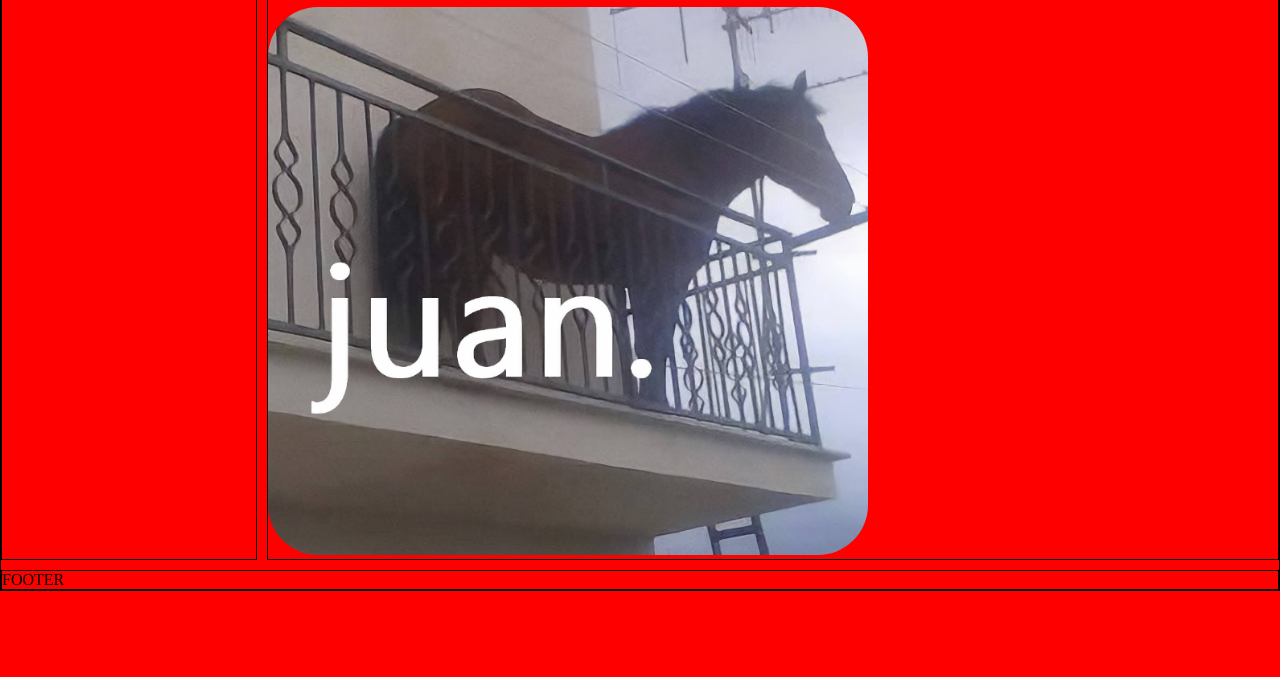
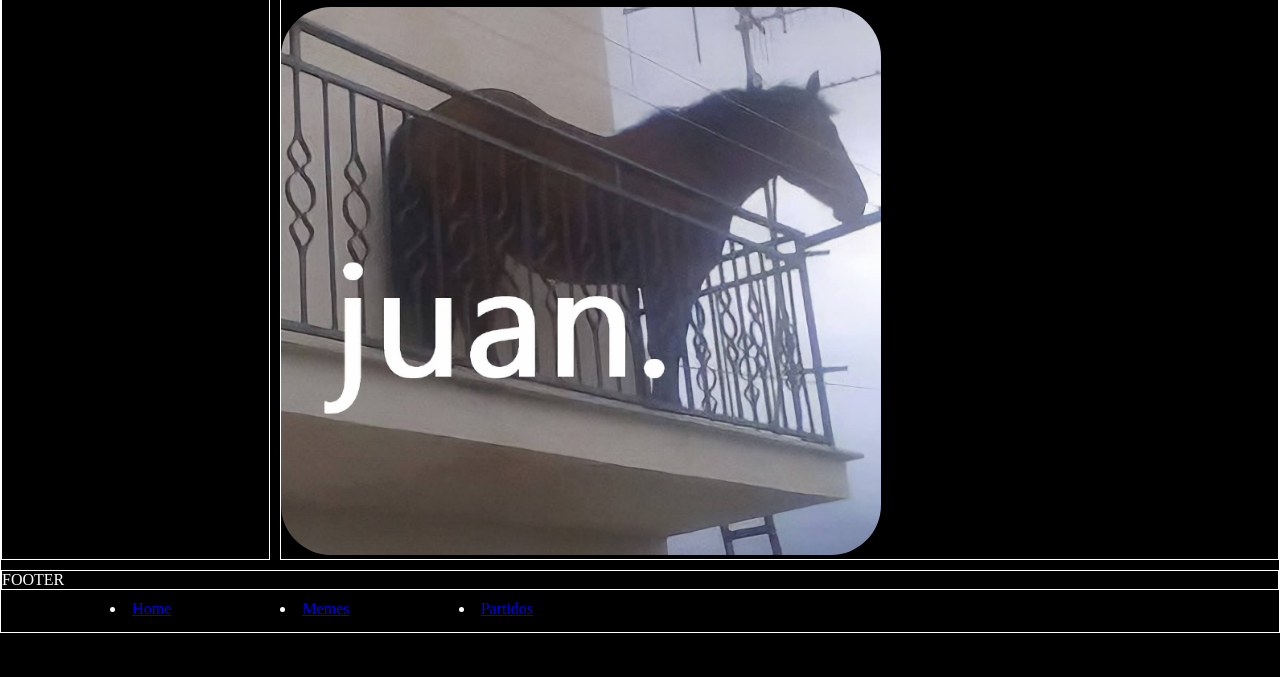
Before and after one commit to Ikervacho/myfirstpage, a plain HTML site: page index.html in a window 1280 px wide. Shown: the part 123-800 px from the top of the page. Drawn offline with Linux system fonts and the light colour scheme.

Commit message:
he cambiado el fondo

```diff
--- a/index.html
+++ b/index.html
@@ -17,6 +17,12 @@ with the same ID at the same HTML pag
 
 <div class="grid-container">
     <div class="box" id="header">HEADER</div>
+    <ul id = "menu"></ul>
+        <li> <a href="#">Home</a> </li>
+        <li> <a href="#">Memes</a> </li>
+        <li> <a href="#">Partidos</a> </li>
+    </ul>
+
     <div class="box" id="right">RIGHT</div>
     <div class="box" id="content">CONTENT
         <h1>Hola buenos dias</h1>
--- a/style.css
+++ b/style.css
@@ -1,5 +1,6 @@
 body {
-    background-color: red;
+    background-color: black;
+    color: white;
     margin: 0;
   }
 
@@ -17,8 +18,13 @@ body {
     text-align: center;
   }
 
+  #menu  {
+    list-style: disc;
+    padding-left: 0;
+  }
+
   .grid-container {
-    border: thin solid black;
+    border: thin solid white;
     display: grid;
     grid-template-areas: 'header header header header header header'
                          'right right content content content content'
@@ -34,5 +40,5 @@ body {
   #footer { grid-area: footer; }
 
   .box {
-   border: thin solid black;
+   border: thin solid white;
   }
```
